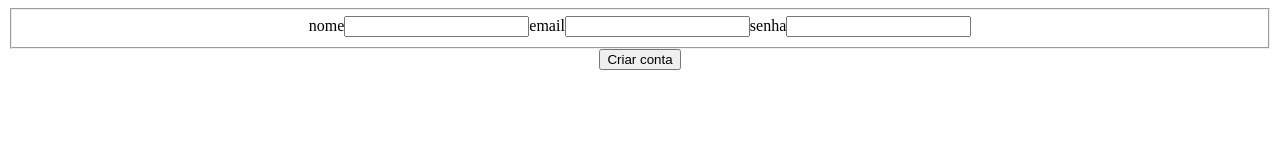
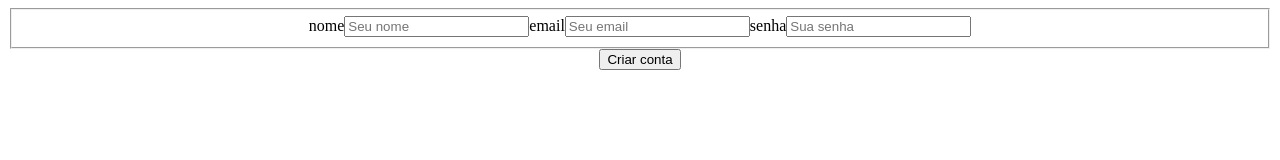
Before and after one commit to GabrielFrox/Planeje, a React (Create React App) app in the folder frontend/: page /register in a window 1280 px wide. Shown: the top 160 px of the page. Built offline with nearby package versions, Linux system fonts and the light colour scheme.

Commit message:
Improves create account and login pages, add a redirect to login after successfully create the account

```diff
--- a/frontend/package.json
+++ b/frontend/package.json
@@ -36,5 +36,8 @@
       "last 1 firefox version",
       "last 1 safari version"
     ]
+  },
+  "devDependencies": {
+    "@babel/plugin-proposal-private-property-in-object": "^7.21.11"
   }
 }
--- a/frontend/src/helpers/helpers.js
+++ b/frontend/src/helpers/helpers.js
@@ -1,13 +1,15 @@
-export const inputField = (isRequired = false ,type, name, id, handler) => {
+export const inputField = (type, name, id, placeholder, handler) => {
   return (
     <label htmlFor={ id }>
       { id }
       <input
-        required={ isRequired }
+        required={ true }
+        placeholder={ placeholder }
         id={ id }
         type={ type }
         name={ name }
         onChange={ handler }
+        pattern={ type === 'text' ? "^[a-zA-Z ]*$" : undefined }
       />
     </label>
   )
--- a/frontend/src/pages/CreateUser.jsx
+++ b/frontend/src/pages/CreateUser.jsx
@@ -1,4 +1,5 @@
 import React, { useState } from 'react';
+import { useNavigate } from 'react-router-dom';
 import { inputField } from '../helpers/helpers';
 import { registerNewUser } from '../services/axios';
 import { ToastContainer, toast } from 'react-toastify';
@@ -12,6 +13,7 @@ export default function CreateUser() {
   };
 
   const [state, setState] = useState(INITIAL_STATE);
+  const navigate = useNavigate();
 
   const notify = (msg) => toast.success(msg, {
     position: "top-center",
@@ -24,6 +26,7 @@ export default function CreateUser() {
     e.preventDefault();
     const registeredUser = await registerNewUser(state);
     notify(registeredUser.data.message);
+    setTimeout(() => { navigate('/') }, 3000)
   }
 
   const fieldHandler = ({ target: { name, value } }) => {
@@ -34,9 +37,9 @@ export default function CreateUser() {
     <div>
       <form onSubmit={ formHandler }>
         <fieldset>
-          { inputField(true, 'text', 'name', 'nome', fieldHandler) }
-          { inputField(true, 'email', 'email', 'email', fieldHandler) }
-          { inputField(true, 'password', 'password', 'senha', fieldHandler) }
+          { inputField('text', 'name', 'nome', 'Seu nome', fieldHandler) }
+          { inputField('email', 'email', 'email', 'Seu email', fieldHandler) }
+          { inputField('password', 'password', 'senha', 'Sua senha', fieldHandler) }
         </fieldset>
         <button type="submit">Criar conta</button>
       </form>
--- a/frontend/src/pages/Login.jsx
+++ b/frontend/src/pages/Login.jsx
@@ -36,8 +36,8 @@ export default function Login() {
   return (
     <div>
       <form onSubmit={ formHandler }>
-        { inputField(true, 'text', 'email', 'email', fieldHandler) }
-        { inputField(true, 'password', 'password', 'senha', fieldHandler) }
+        { inputField('text', 'email', 'email', 'Seu email', fieldHandler) }
+        { inputField('password', 'password', 'senha', 'Sua senha', fieldHandler) }
         <button type="submit">Login</button>
       </form>
 
```
Also changed, not shown: 1 other file (tests, documents, lock files or other folders).
